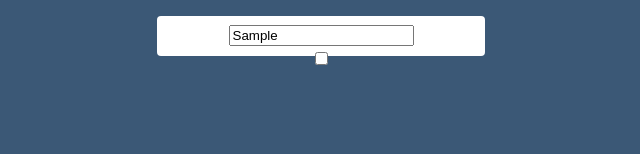
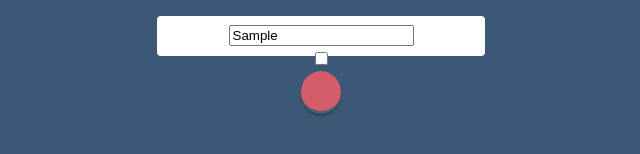
Before and after one commit to marimotona/TypeScript_ToDo_App, a React (Create React App) app: page / in a window 1280 px wide. Both pictures are taken after typing "Sample" into the empty fields and a click on the input "Button". Shown: the part 178-332 px from the top of the page, without its empty margins (319-959 px from the left). Built offline with nearby package versions, Linux system fonts and the light colour scheme.

Commit message:
create delete button

```diff
--- a/src/App.css
+++ b/src/App.css
@@ -122,6 +122,9 @@ header {
   transition: .4s;
 }
 
+.todoText p input {
+  padding: 7px;
+}
 
 .todoText {
   height: 30px;
--- a/src/App.tsx
+++ b/src/App.tsx
@@ -53,6 +53,11 @@ function App() {
 
   }
 
+  const handleDelete = (id: number) => {
+    const newTodos = setTodos(todos.filter((todo) => todo.id !== id));
+    return newTodos;
+  }
+
   return (
     <div className="App">
       <header>TypeScript ToDo</header>
@@ -66,7 +71,11 @@ function App() {
             <p key={todo.id} className="todoText">
               <input type="text" onChange={(e) => handleEdit(todo.id, e.target.value)} value={todo.inputValue} disabled={todo.checked} className="inputText"/>
               <input type="checkbox" onChange={(e) => handleChecked(todo.id, todo.checked)} />
-
+              <div className='icons'>
+                <button onClick={(e) => handleDelete(todo.id)}>
+                  <i className="fa-solid fa-trash"></i>
+                </button>
+              </div>
             </p>
           </div>
         ))}
```
